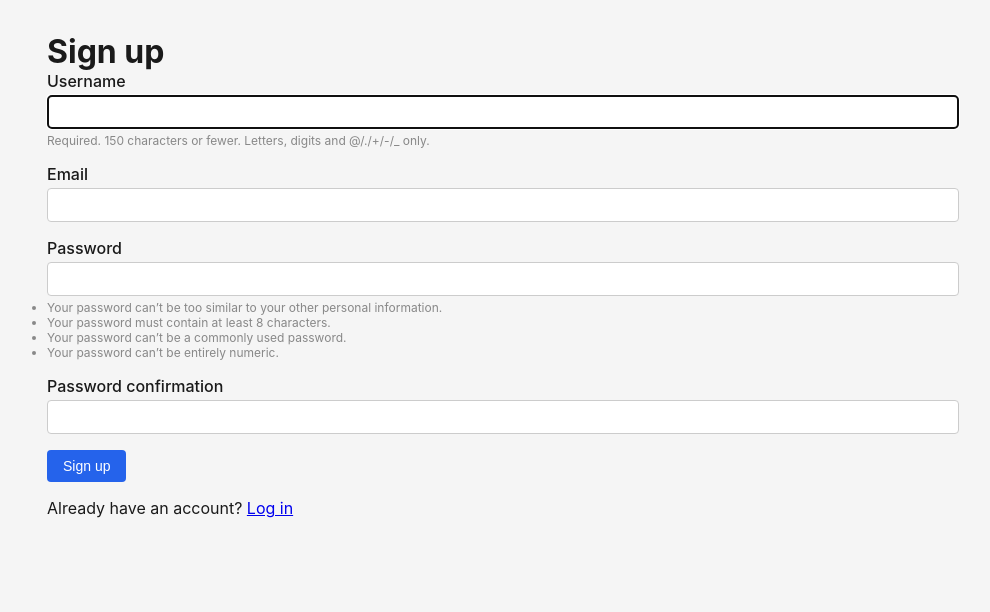
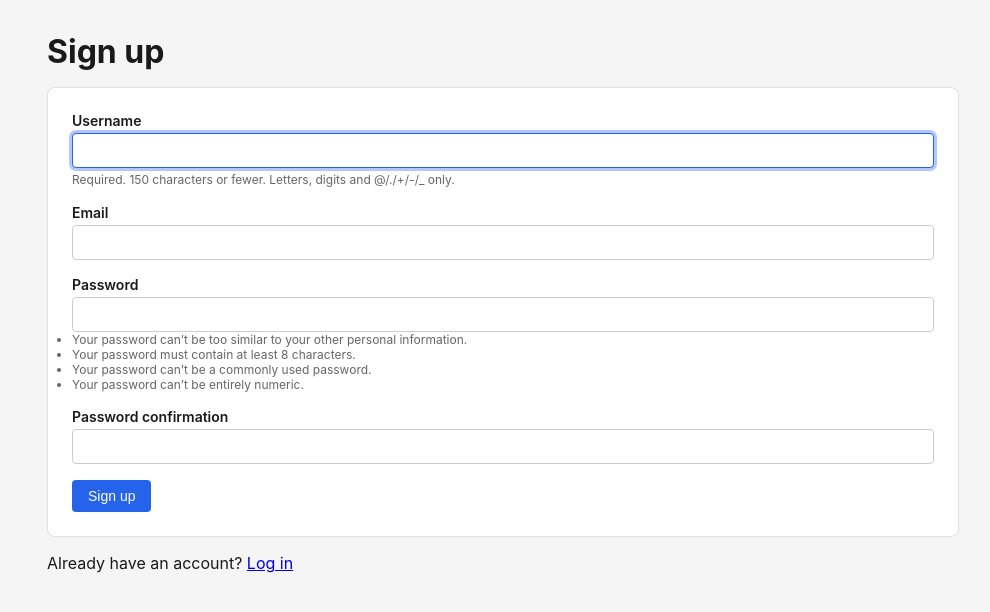
Before and after one commit to bilalhasson/uptime-monitor, a Django app: page /accounts/signup/ in a window 1280 px wide. Shown: the part 45-657 px from the top of the page, without its empty margins (137-1127 px from the left). Run offline with Django 5.2, Linux system fonts and the light colour scheme; parts of the project's set-up code (start-up, migrations or seed data) failed here and were passed over.

Commit message:
Add reusable form CSS, accessibility improvements, and monitor edit view
Replace inline styles with shared CSS classes (form-card, form-input,
form-label, btn-secondary, btn-danger, etc.) across all templates.
Add WCAG 2.1 AA accessibility: skip-nav link, main landmark, fieldset/legend
grouping, aria-describedby for help text, role="alert" on errors,
autocomplete attributes, focus-visible on buttons, table caption, and
sr-only utility class. Add monitor edit view with URL and check_interval
fields.

Co-Authored-By: Claude Opus 4.6 <noreply@anthropic.com>

```diff
--- a/monitors/forms.py
+++ b/monitors/forms.py
@@ -14,12 +14,19 @@ class SignupForm(UserCreationForm):
 class MonitorForm(forms.ModelForm):
     class Meta:
         model = Monitor
-        fields = ("url",)
+        fields = ("url", "check_interval")
         widgets = {
             "url": forms.URLInput(
                 attrs={
                     "placeholder": "https://example.com",
-                    "style": "padding:0.5rem; width:100%; max-width:400px; border:1px solid #ccc; border-radius:4px; font-size:0.875rem;",
+                    "class": "form-input",
+                }
+            ),
+            "check_interval": forms.NumberInput(
+                attrs={
+                    "class": "form-input",
+                    "placeholder": "300",
+                    "aria-describedby": "help_id_check_interval",
                 }
             ),
         }
--- a/monitors/templates/base.html
+++ b/monitors/templates/base.html
@@ -7,6 +7,9 @@
   <style>
     *, *::before, *::after { box-sizing: border-box; margin: 0; padding: 0; }
     body { font-family: -apple-system, BlinkMacSystemFont, "Segoe UI", Roboto, sans-serif; color: #1a1a1a; background: #f5f5f5; }
+    .sr-only { position: absolute; width: 1px; height: 1px; padding: 0; margin: -1px; overflow: hidden; clip: rect(0,0,0,0); white-space: nowrap; border: 0; }
+    .skip-nav { position: absolute; top: -100%; left: 1rem; padding: 0.5rem 1rem; background: #2563eb; color: #fff; border-radius: 4px; z-index: 100; text-decoration: none; font-weight: 500; }
+    .skip-nav:focus { top: 0.5rem; }
     nav { background: #fff; border-bottom: 1px solid #e0e0e0; padding: 0.75rem 1.5rem; display: flex; justify-content: space-between; align-items: center; }
     nav a { color: #1a1a1a; text-decoration: none; font-weight: 500; }
     nav a:hover { text-decoration: underline; }
@@ -15,10 +18,28 @@
     .btn { display: inline-block; padding: 0.5rem 1rem; border: none; border-radius: 4px; cursor: pointer; font-size: 0.875rem; text-decoration: none; }
     .btn-primary { background: #2563eb; color: #fff; }
     .btn-primary:hover { background: #1d4ed8; }
+    .btn:focus-visible { outline: 2px solid #2563eb; outline-offset: 2px; }
+    fieldset { border: none; padding: 0; margin: 0; min-width: 0; }
+    legend { padding: 0; }
+    .form-card { background: #fff; border: 1px solid #e0e0e0; border-radius: 8px; padding: 1.5rem; margin-top: 1rem; }
+    .form-group { margin-bottom: 1rem; }
+    .form-label { display: block; font-weight: 600; margin-bottom: 0.25rem; font-size: 0.875rem; }
+    .form-input { padding: 0.5rem; width: 100%; border: 1px solid #ccc; border-radius: 4px; font-size: 0.875rem; font-family: inherit; transition: border-color 0.15s, box-shadow 0.15s; outline: none; }
+    .form-input:focus { border-color: #2563eb; box-shadow: 0 0 0 3px rgba(37,99,235,0.35); }
+    .form-help { color: #666; font-size: 0.75rem; margin-top: 0.25rem; }
+    .form-error { color: #dc2626; font-size: 0.8rem; margin-top: 0.25rem; }
+    .form-error-banner { background: #fef2f2; border: 1px solid #fca5a5; color: #dc2626; padding: 0.75rem 1rem; border-radius: 4px; margin-bottom: 1rem; font-size: 0.875rem; list-style: none; }
+    .btn-secondary { background: #e5e7eb; color: #1a1a1a; }
+    .btn-secondary:hover { background: #d1d5db; }
+    .btn-danger { background: #dc2626; color: #fff; }
+    .btn-danger:hover { background: #b91c1c; }
+    .form-actions { display: flex; gap: 0.75rem; margin-top: 0.5rem; }
+    .alert-success { margin-top: 1rem; padding: 0.75rem 1rem; border-radius: 4px; background: #dcfce7; color: #166534; border: 1px solid #bbf7d0; }
   </style>
 </head>
 <body>
-  <nav>
+  <a href="#main-content" class="skip-nav">Skip to content</a>
+  <nav aria-label="Main">
     <a href="/">Uptime Monitor</a>
     <div class="nav-links">
       {% if user.is_authenticated %}
@@ -33,8 +54,8 @@
       {% endif %}
     </div>
   </nav>
-  <div class="container">
+  <main id="main-content" class="container">
     {% block content %}{% endblock %}
-  </div>
+  </main>
 </body>
 </html>
--- a/monitors/templates/registration/signup.html
+++ b/monitors/templates/registration/signup.html
@@ -4,62 +4,71 @@
 
 {% block content %}
 <h1>Sign up</h1>
+
+<div class="form-card">
   <form method="post">
     {% csrf_token %}
 
     {% if form.non_field_errors %}
-  <div style="background:#fef2f2; border:1px solid #fca5a5; color:#991b1b; padding:0.75rem 1rem; border-radius:4px; margin-bottom:1rem; font-size:0.875rem;">
+    <ul class="form-error-banner" role="alert">
       {% for error in form.non_field_errors %}
-      <p>{{ error }}</p>
+        <li>{{ error }}</li>
       {% endfor %}
-  </div>
+    </ul>
     {% endif %}
 
-  <div style="margin-bottom:1rem;">
-    <label for="id_username" style="display:block; font-weight:500; margin-bottom:0.25rem;">Username</label>
-    <input type="text" name="username" id="id_username" maxlength="150" autofocus required
+    <fieldset>
+      <legend class="sr-only">Account details</legend>
+
+      <div class="form-group">
+        <label class="form-label" for="id_username">Username</label>
+        <input type="text" name="username" id="id_username" class="form-input" maxlength="150" autofocus required
+               autocomplete="username"
                value="{{ form.username.value|default:'' }}"
-           style="padding:0.5rem; width:100%; border:1px solid #ccc; border-radius:4px; font-size:0.875rem;">
+               {% if form.username.help_text %}aria-describedby="help_id_username"{% endif %}>
         {% if form.username.help_text %}
-    <div style="color:#888; font-size:0.75rem; margin-top:0.25rem;">{{ form.username.help_text }}</div>
+        <small class="form-help" id="help_id_username">{{ form.username.help_text }}</small>
         {% endif %}
         {% if form.username.errors %}
-    <div style="color:#991b1b; font-size:0.8rem; margin-top:0.25rem;">{{ form.username.errors.0 }}</div>
+        <div class="form-error" role="alert">{{ form.username.errors.0 }}</div>
         {% endif %}
       </div>
 
-  <div style="margin-bottom:1rem;">
-    <label for="id_email" style="display:block; font-weight:500; margin-bottom:0.25rem;">Email</label>
-    <input type="email" name="email" id="id_email"
-           value="{{ form.email.value|default:'' }}"
-           style="padding:0.5rem; width:100%; border:1px solid #ccc; border-radius:4px; font-size:0.875rem;">
+      <div class="form-group">
+        <label class="form-label" for="id_email">Email</label>
+        <input type="email" name="email" id="id_email" class="form-input"
+               autocomplete="email"
+               value="{{ form.email.value|default:'' }}">
         {% if form.email.errors %}
-    <div style="color:#991b1b; font-size:0.8rem; margin-top:0.25rem;">{{ form.email.errors.0 }}</div>
+        <div class="form-error" role="alert">{{ form.email.errors.0 }}</div>
         {% endif %}
       </div>
 
-  <div style="margin-bottom:1rem;">
-    <label for="id_password1" style="display:block; font-weight:500; margin-bottom:0.25rem;">Password</label>
-    <input type="password" name="password1" id="id_password1" required
-           style="padding:0.5rem; width:100%; border:1px solid #ccc; border-radius:4px; font-size:0.875rem;">
+      <div class="form-group">
+        <label class="form-label" for="id_password1">Password</label>
+        <input type="password" name="password1" id="id_password1" class="form-input" required
+               autocomplete="new-password"
+               {% if form.password1.help_text %}aria-describedby="help_id_password1"{% endif %}>
         {% if form.password1.help_text %}
-    <div style="color:#888; font-size:0.75rem; margin-top:0.25rem;">{{ form.password1.help_text|safe }}</div>
+        <small class="form-help" id="help_id_password1">{{ form.password1.help_text|safe }}</small>
         {% endif %}
         {% if form.password1.errors %}
-    <div style="color:#991b1b; font-size:0.8rem; margin-top:0.25rem;">{{ form.password1.errors.0 }}</div>
+        <div class="form-error" role="alert">{{ form.password1.errors.0 }}</div>
         {% endif %}
       </div>
 
-  <div style="margin-bottom:1rem;">
-    <label for="id_password2" style="display:block; font-weight:500; margin-bottom:0.25rem;">Password confirmation</label>
-    <input type="password" name="password2" id="id_password2" required
-           style="padding:0.5rem; width:100%; border:1px solid #ccc; border-radius:4px; font-size:0.875rem;">
+      <div class="form-group">
+        <label class="form-label" for="id_password2">Password confirmation</label>
+        <input type="password" name="password2" id="id_password2" class="form-input" required
+               autocomplete="new-password">
         {% if form.password2.errors %}
-    <div style="color:#991b1b; font-size:0.8rem; margin-top:0.25rem;">{{ form.password2.errors.0 }}</div>
+        <div class="form-error" role="alert">{{ form.password2.errors.0 }}</div>
         {% endif %}
       </div>
+    </fieldset>
 
     <button type="submit" class="btn btn-primary">Sign up</button>
   </form>
+</div>
 <p style="margin-top:1rem;">Already have an account? <a href="{% url 'login' %}">Log in</a></p>
 {% endblock %}
--- a/monitors/urls.py
+++ b/monitors/urls.py
@@ -5,4 +5,5 @@ from . import views
 urlpatterns = [
     path("", views.dashboard_view, name="dashboard"),
     path("monitors/<int:monitor_id>/delete/", views.monitor_delete_view, name="monitor-delete"),
+    path("monitors/<int:monitor_id>/edit/", views.monitor_edit_view, name="monitor-edit"),
 ]
--- a/monitors/views.py
+++ b/monitors/views.py
@@ -38,6 +38,20 @@ def dashboard_view(request):
 
 
 @login_required
+def monitor_edit_view(request, monitor_id):
+    monitor = get_object_or_404(Monitor, pk=monitor_id, owner=request.user)
+    if request.method == "POST":
+        form = MonitorForm(request.POST, instance=monitor)
+        if form.is_valid():
+            form.save()
+            messages.success(request, "Monitor updated.")
+            return redirect("/")
+    else:
+        form = MonitorForm(instance=monitor)
+    return render(request, "monitors/monitor_edit.html", {"form": form, "monitor": monitor})
+
+
+@login_required
 def monitor_delete_view(request, monitor_id):
     monitor = get_object_or_404(Monitor, pk=monitor_id, owner=request.user)
     if request.method == "POST":
```
Also changed, not shown: monitors/templates/monitors/dashboard.html (+31 -16 lines), monitors/templates/monitors/monitor_confirm_delete.html (+11 -8 lines), monitors/templates/monitors/monitor_edit.html (added, +35 -0 lines), monitors/templates/registration/login.html (+20 -13 lines). Lines whose indentation alone changed are shown as unchanged.
